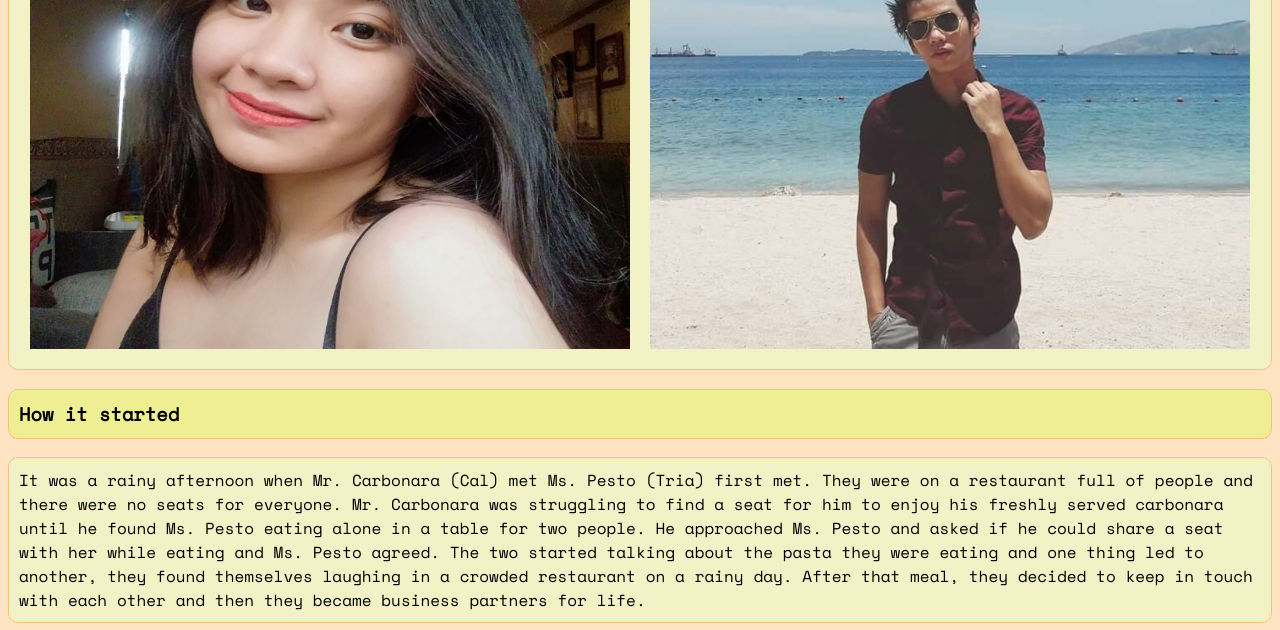
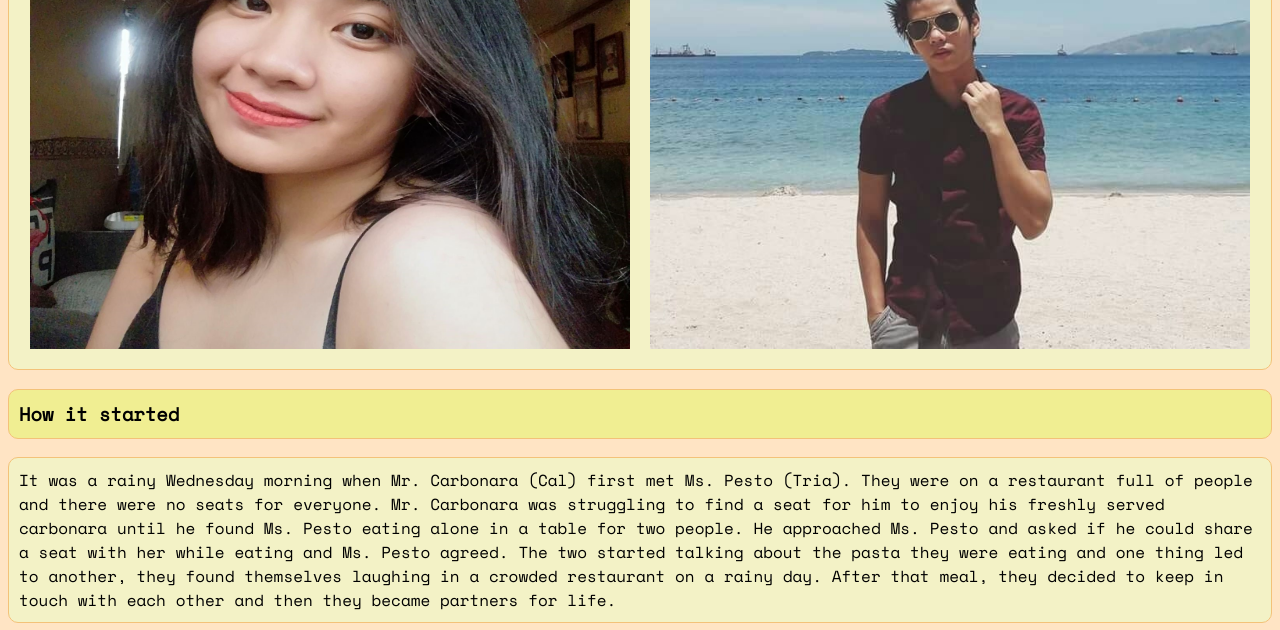
Before and after one commit to cataynacarlo/recipes-css, a plain HTML site: page pages/about.html in a window 1280 px wide. Shown: the part 468-1098 px from the top of the page. Drawn offline with nearby package versions, Linux system fonts and the light colour scheme.

Commit message:
fixed grammar

```diff
--- a/pages/about.html
+++ b/pages/about.html
@@ -24,7 +24,7 @@
         </div>
     <h3>How it started</h3>
     <p class="boxcontainer">
-        It was a rainy afternoon when Mr. Carbonara (Cal) met Ms. Pesto (Tria) first met. They were on a restaurant full of people and there were no seats for everyone. Mr. Carbonara was struggling to find a seat for him to enjoy his freshly served carbonara until he found Ms. Pesto eating alone in a table for two people. He approached Ms. Pesto and asked if he could share a seat with her while eating and Ms. Pesto agreed. The two started talking about the pasta they were eating and one thing led to another, they found themselves laughing in a crowded restaurant on a rainy day. After that meal, they decided to keep in touch with each other and then they became business partners for life.
+        It was a rainy Wednesday morning when Mr. Carbonara (Cal) first met Ms. Pesto (Tria). They were on a restaurant full of people and there were no seats for everyone. Mr. Carbonara was struggling to find a seat for him to enjoy his freshly served carbonara until he found Ms. Pesto eating alone in a table for two people. He approached Ms. Pesto and asked if he could share a seat with her while eating and Ms. Pesto agreed. The two started talking about the pasta they were eating and one thing led to another, they found themselves laughing in a crowded restaurant on a rainy day. After that meal, they decided to keep in touch with each other and then they became partners for life.
     </p>
     <a href="../index.html" id="back">Back to home page</a>
 
```
